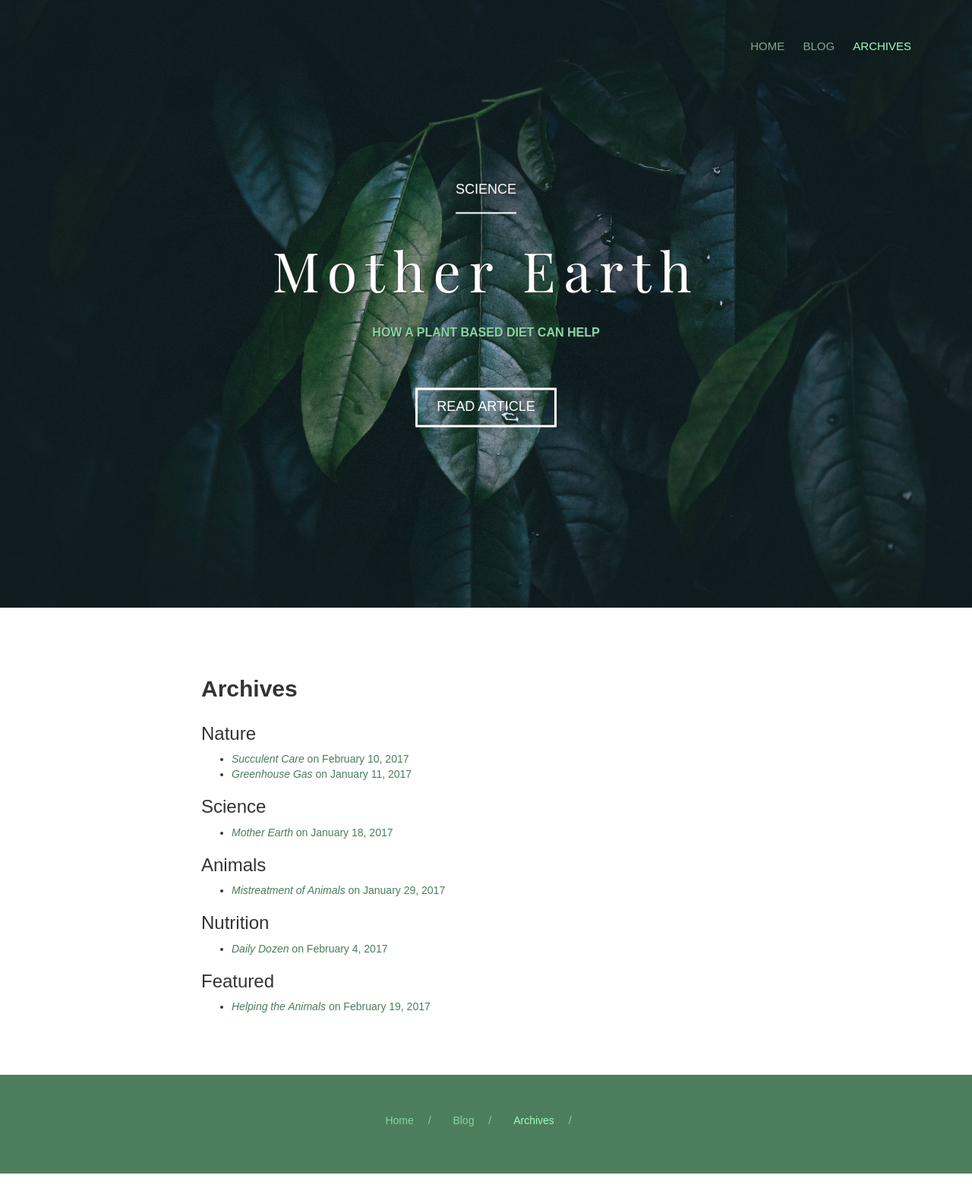
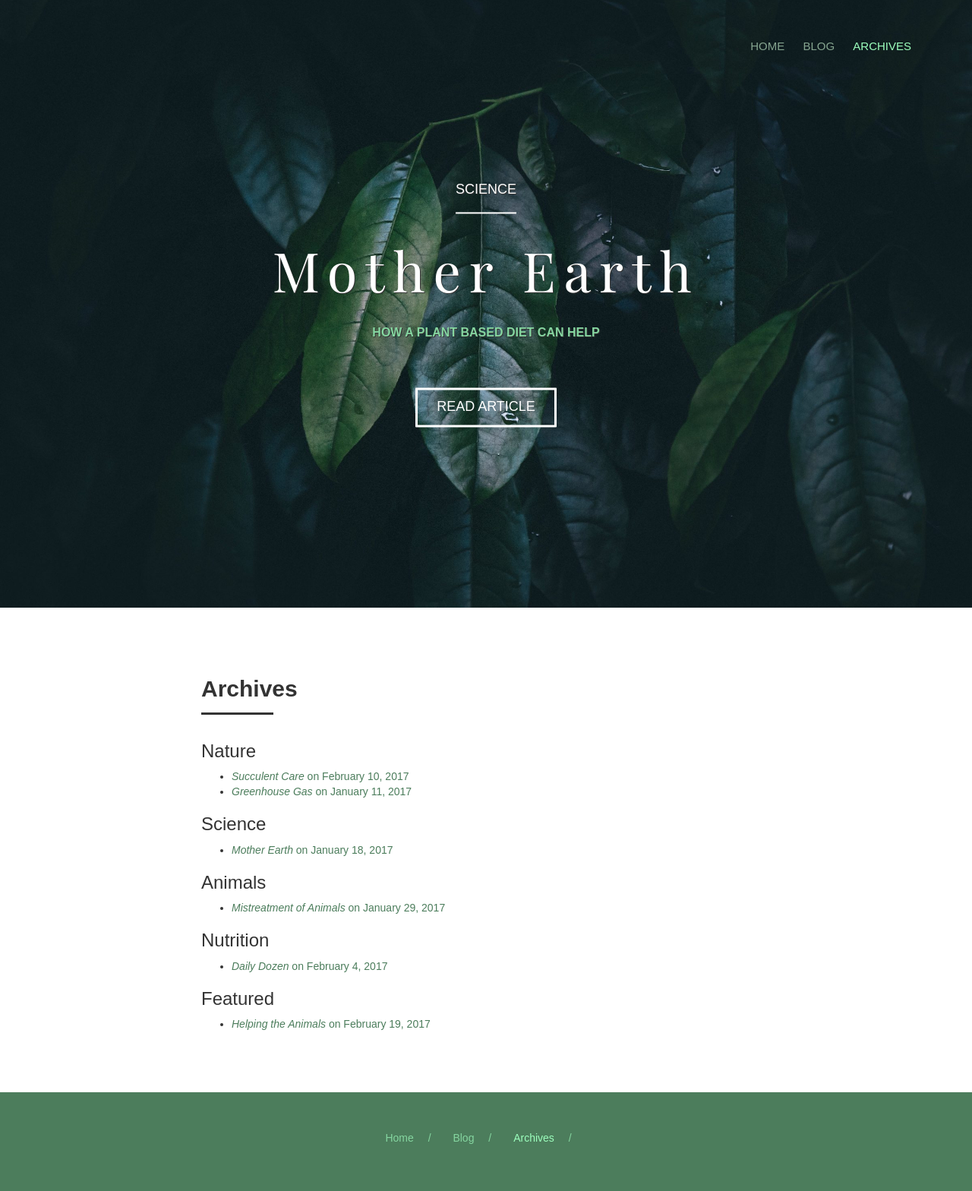
Before and after one commit to dillonchanis/ginablog, a Jekyll site: the page built from archives.html, in a window 1280 px wide. Shown: the whole page at 76% size. Built offline with Jekyll 4.4.1, drawn with Linux system fonts in a browser that asks for light colours; before the commit the page ends 1545 px from its top, so only the background shows below that.

Commit message:
Adding underline to heading text.
Small formatting fixes.

```diff
--- a/archives.html
+++ b/archives.html
@@ -5,7 +5,7 @@ layout: blog
 <div class="container container-padding">
   <div class="row">
     <div class="col-md-6 col-md-offset-2">
-      <h2>Archives</h2>
+      <h2 class="underline">Archives</h2>
     </div>
   </div>
   <div class="row">
@@ -14,17 +14,14 @@ layout: blog
       <h3>{{ category | first }}</h3>
 
       <ul>
-             {% for posts in category %}
-               {% for post in posts %}
-                 {% if post.url %}
+        {% for posts in category %} {% for post in posts %} {% if post.url %}
         <li>
           <a href="{{ post.url }}">
-                      <em>{{ post.title }}</em> on <time>{{ post.date | date: "%B %-d, %Y" }}</time>
+            <em>{{ post.title }}</em> on
+            <time>{{ post.date | date: "%B %-d, %Y" }}</time>
           </a>
         </li>
-                {% endif %}
-              {% endfor %}
-            {% endfor %}
+        {% endif %} {% endfor %} {% endfor %}
       </ul>
       {% endfor %}
     </div>
```
Lines whose indentation alone changed are shown as unchanged.
